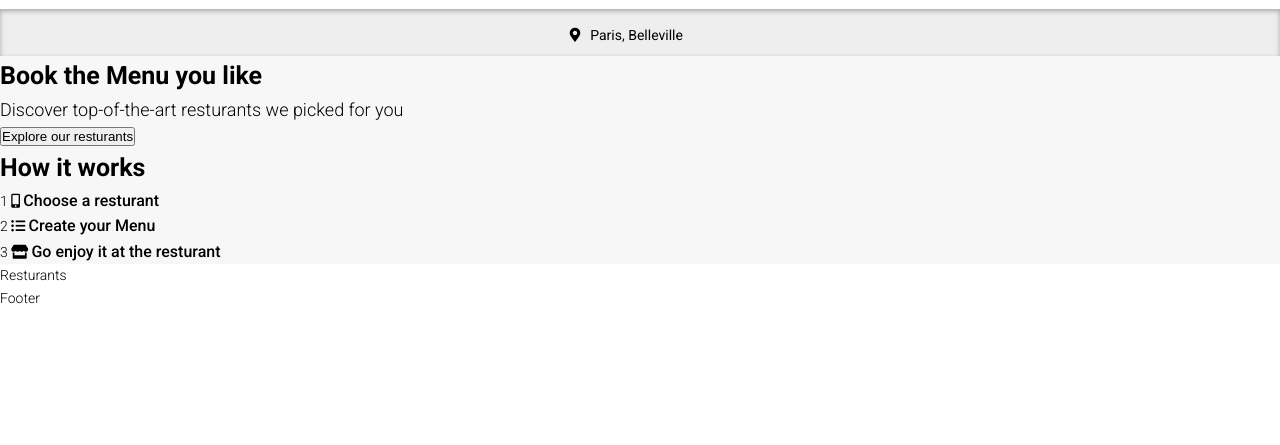
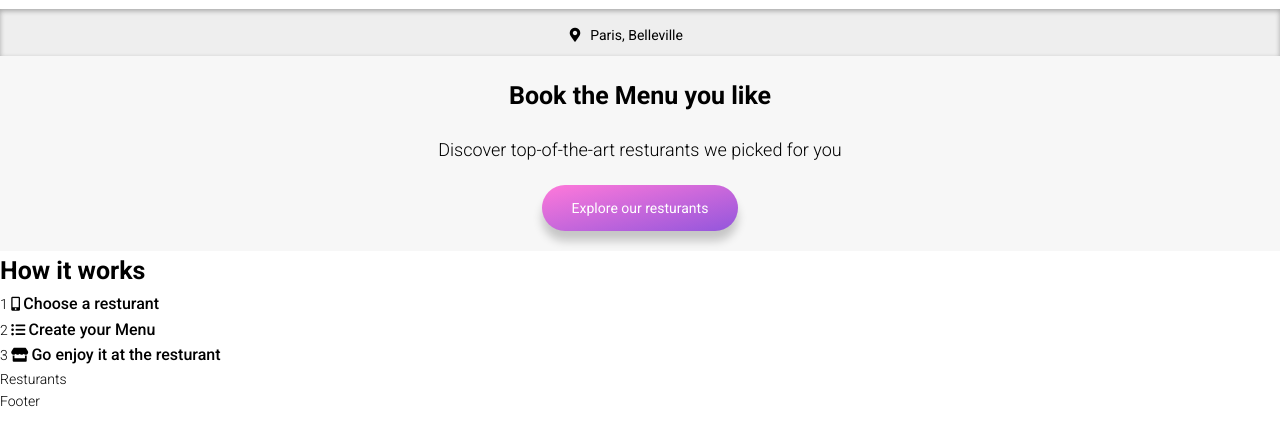
Before and after one commit to maulikp07/ohmyfood, a website: page index.html in a window 1280 px wide. Shown: the part 51-496 px from the top of the page. Drawn offline with Linux system fonts and the light colour scheme; a web font is replaced by a local one.

Commit message:
css for section explore added

```diff
--- a/sass/components/_button.scss
+++ b/sass/components/_button.scss
@@ -0,0 +1,53 @@
+.btn {
+  &,
+  &:visited {
+    border: none;
+    font-size: inherit;
+    font-family: inherit;
+    padding: 1.5rem 3rem;
+    border-radius: 2.5rem;
+    background-image: linear-gradient(
+      to right bottom,
+      $color-secondary,
+      $color-primary
+    );
+    color: $color-white;
+    box-shadow: 0px 1rem 1rem rgba($color-black, 0.2);
+    cursor: pointer;
+    display: inline-block;
+    position: relative;
+    transition: all 0.2s;
+  }
+  &:hover {
+    transform: translateY(-3px);
+    box-shadow: 0 1rem 1rem rgba($color-black, 0.4);
+    &::after {
+      transform: scaleX(1.4) scaleY(1.6);
+      opacity: 0;
+    }
+  }
+  &:focus,
+  &:active {
+    outline: none;
+    transform: translateY(-1px);
+    box-shadow: 0 0.5rem 1rem rgba($color-black, 0.2);
+  }
+
+  &::after {
+    content: "";
+    position: absolute;
+    top: 0;
+    left: 0;
+    z-index: -1;
+    height: 100%;
+    width: 100%;
+    border-radius: 2.5rem;
+    display: inline-block;
+    background-image: linear-gradient(
+      to right bottom,
+      $color-secondary,
+      $color-primary
+    );
+    transition: all 0.4s;
+  }
+}
--- a/sass/pages/_details.scss
+++ b/sass/pages/_details.scss
@@ -1,7 +1,15 @@
 .details {
-  background-color: $color-grey-light-2;
   display: grid;
-  grid-template-rows: repeat(2, min-content);
-  &_explore {
+  grid-template-rows: repeat(2, minmax(min-content, max-content));
+
+  &__explore {
+    background-color: $color-grey-light-2;
+    display: grid;
+    text-align: center;
+    place-items: center;
+    padding: 2rem;
+    grid-gap: 2rem;
+  }
+  &__steps {
   }
 }
```
Also changed, not shown: css/style.css.
